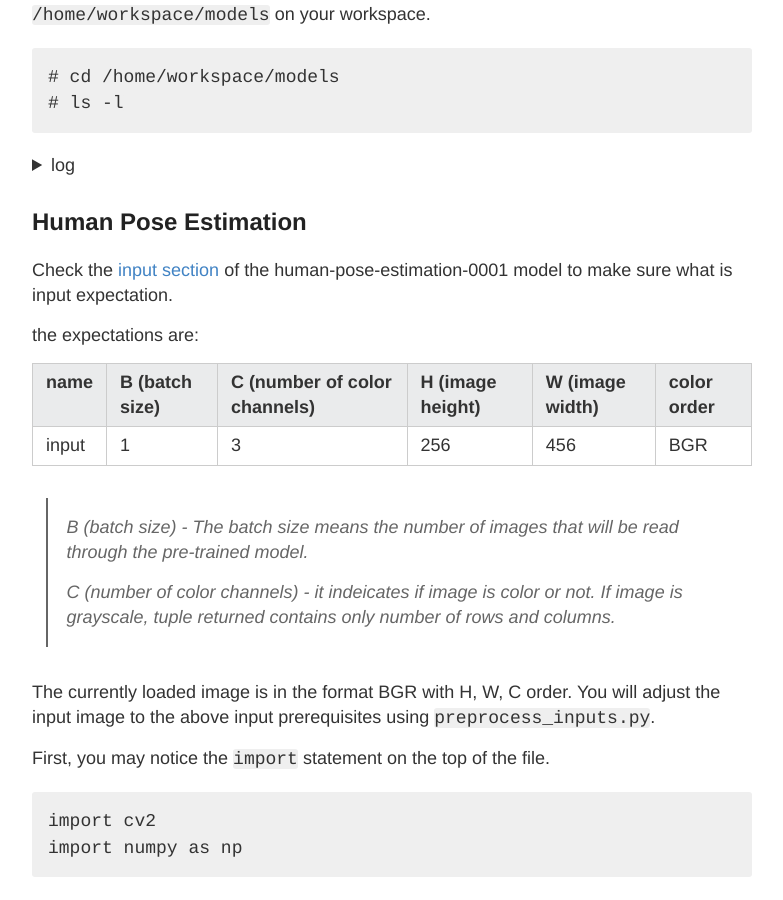
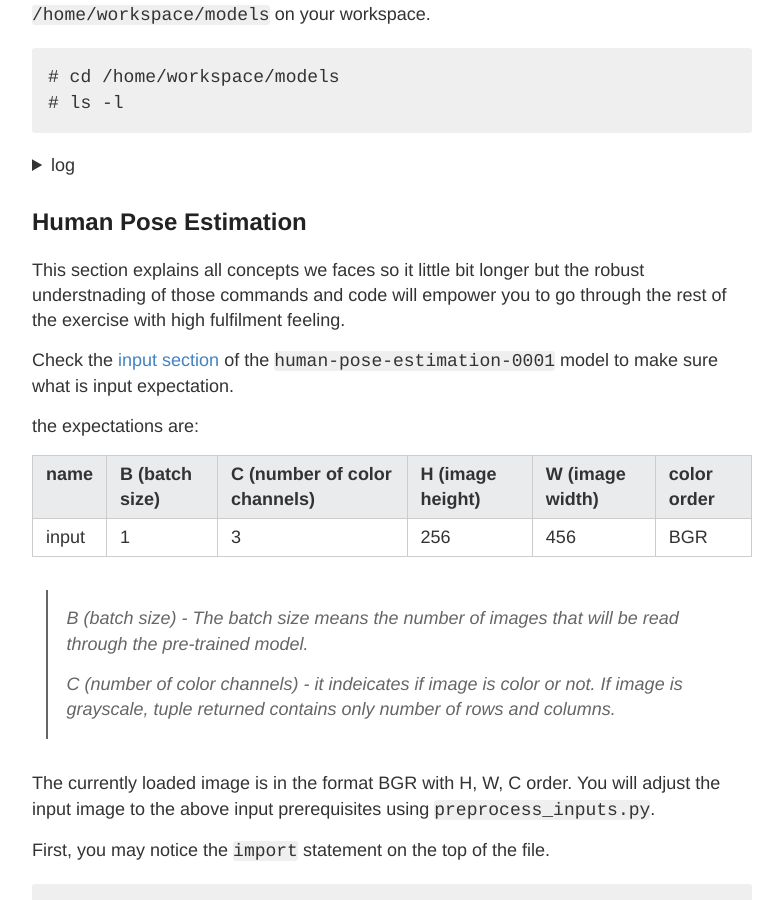
Before and after one commit to yamatokataoka/blog2, a Jekyll site: the page built from _posts/2019-12-25-intel-edge-ai-fundamentals-course.md, in a window 1280 px wide and 900 px high, scrolled down 7077 px. Shown: the whole window, without its empty margins (248-1031 px from the left). Built offline with Jekyll 4.4.1, drawn with Linux system fonts in a browser that asks for light colours.

```diff
--- a/_posts/2019-12-25-intel-edge-ai-fundamentals-course.md
+++ b/_posts/2019-12-25-intel-edge-ai-fundamentals-course.md
@@ -344,7 +344,9 @@ root@2a5542b94277:/home/workspace/models#
 
 ## Human Pose Estimation
 
-Check the [input section](https://docs.openvinotoolkit.org/latest/_models_intel_human_pose_estimation_0001_description_human_pose_estimation_0001.html#inputs) of the human-pose-estimation-0001 model to make sure what is input expectation.
+This section explains all concepts we faces so it little bit longer but the robust understnading of those commands and code will empower you to go through the rest of the exercise with high fulfilment feeling.
+
+Check the [input section](https://docs.openvinotoolkit.org/latest/_models_intel_human_pose_estimation_0001_description_human_pose_estimation_0001.html#inputs) of the `human-pose-estimation-0001` model to make sure what is input expectation.
 
 the expectations are:
 
```
